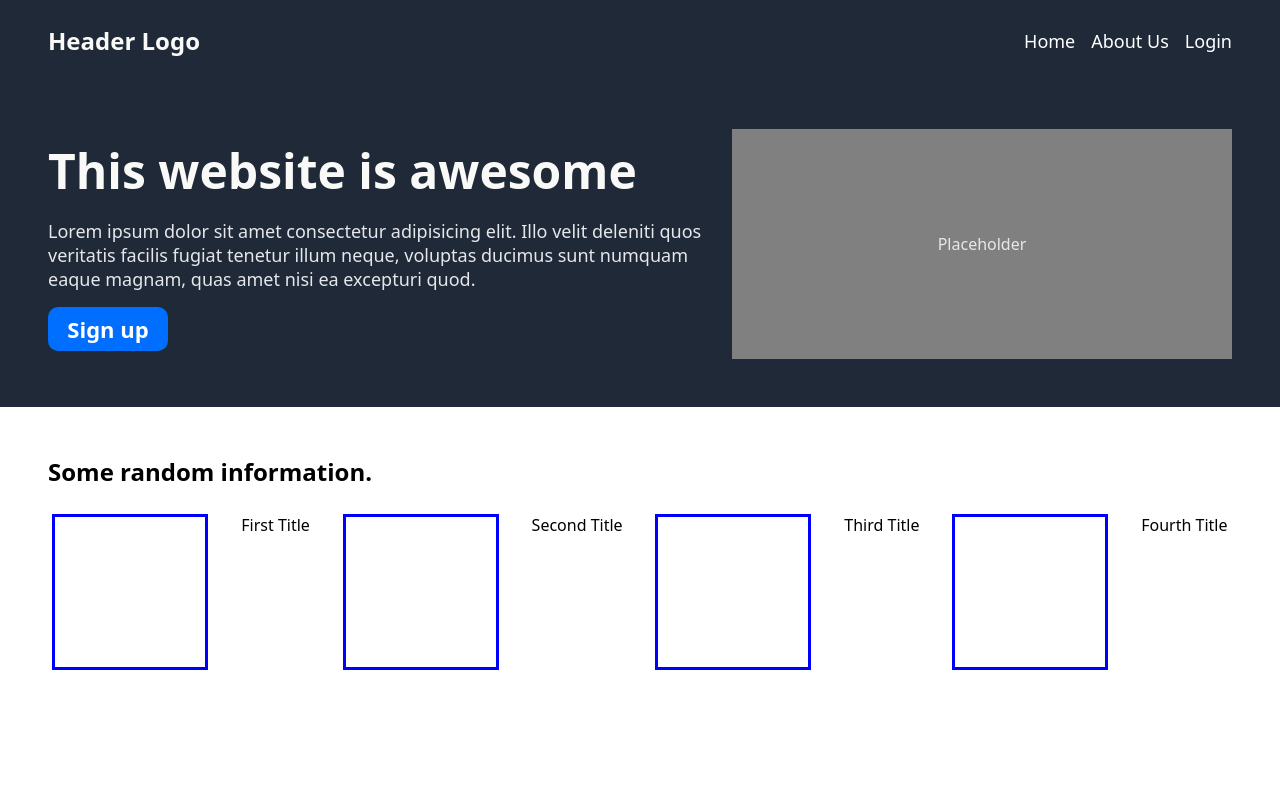
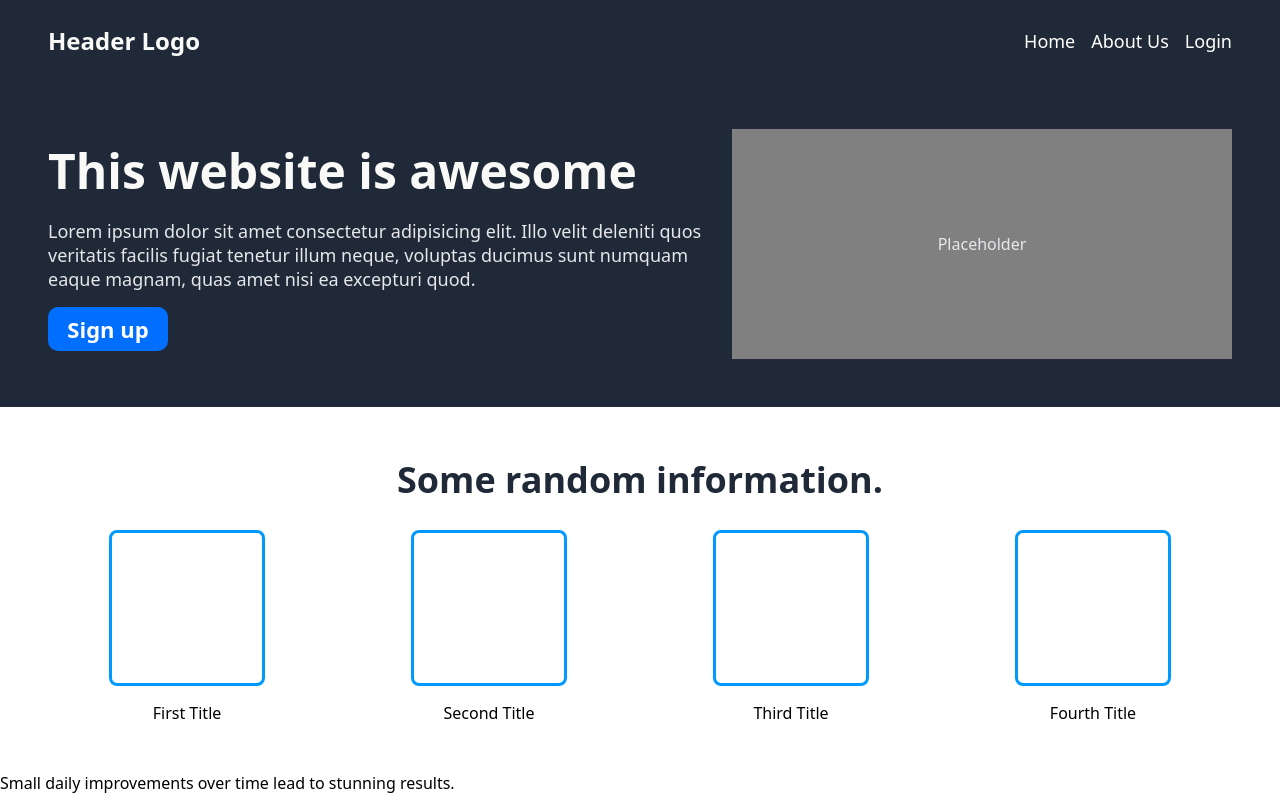
Before and after one commit to DevCrox/LandingPage, a plain HTML site: page index.html in a window 1280 px wide. Drawn offline with Linux system fonts and the light colour scheme.

Commit message:
Completed: Mid Section

```diff
--- a/index.html
+++ b/index.html
@@ -32,17 +32,28 @@
     <section class="mid-container">
         <h1>Some random information.</h1>
         <div class="boxes">
+            <div class="info-item">
                 <div class="box"></div>
                 <p>First Title</p>
+            </div>
+            <div class="info-item">
                 <div class="box"></div>
                 <p>Second Title</p>
+            </div>
+            <div class="info-item">
                 <div class="box"></div>
                 <p>Third Title</p>
+            </div>
+            <div class="info-item">
                 <div class="box"></div>
                 <p>Fourth Title</p>
             </div>
+        </div>
+    </section>
+    <section class="quote">
+        <p>Small daily improvements over time lead to stunning results.</p>
+    </section>
 
-    </section>
 
 </body>
 </html>
--- a/styles.css
+++ b/styles.css
@@ -80,6 +80,13 @@ button {
     width: 120px;
 }
 
+.mid-container h1 {
+    font-size: 36px;
+    color: #1F2937;
+    font-weight: 900;
+    text-align: center;
+}
+
 .image-placeholder {
     flex: 1; /* let it share space with the text */
     max-width: 500px; /* limit so it doesn't get huge */
@@ -94,7 +101,9 @@ button {
 .box {
     width: 150px;
     height: 150px;
-    border: 3px solid blue;
+    border: 3px solid rgb(0, 153, 255);
+    margin-bottom: 16px;
+    border-radius: 8px;
 }
 
 .boxes {
@@ -110,3 +119,7 @@ button {
     gap: 26px;
     padding: 48px;
 }
+
+.info-item p {
+    text-align: center;
+}
```
Lines whose indentation alone changed are shown as unchanged.
